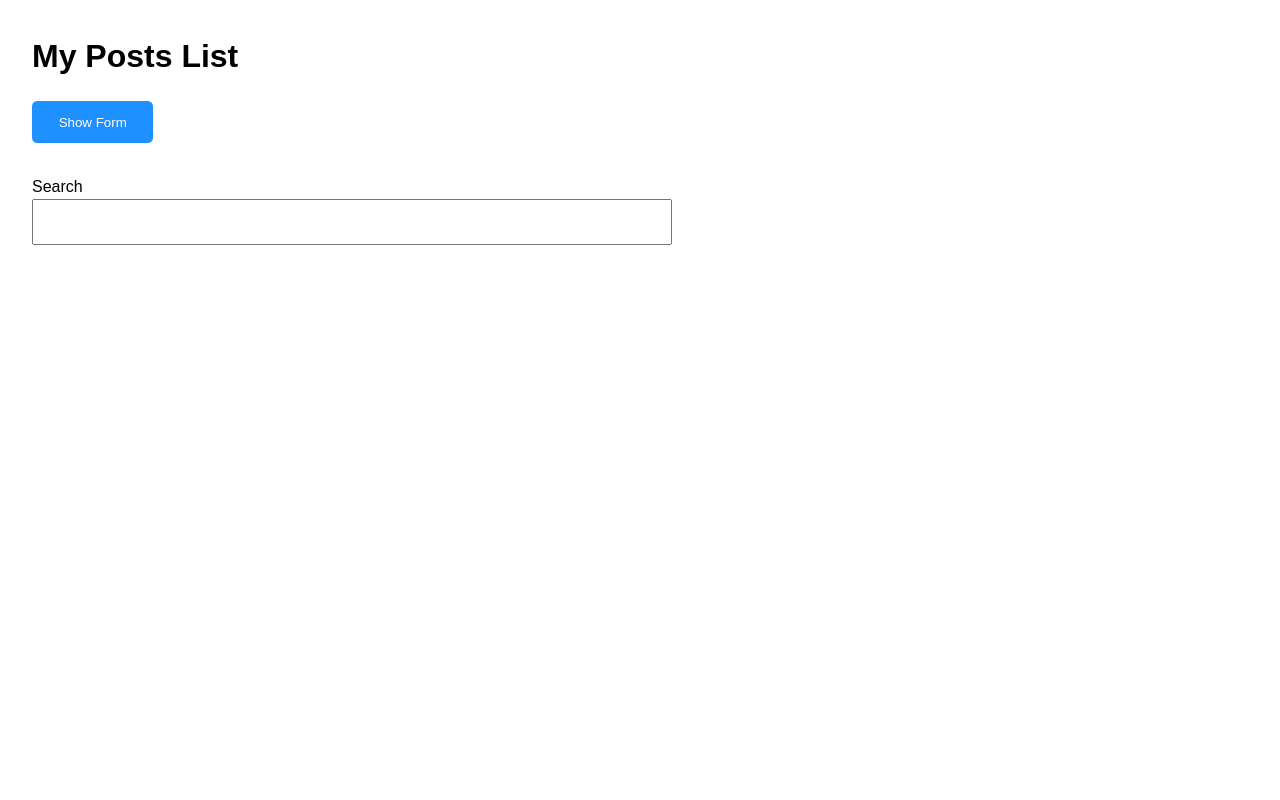
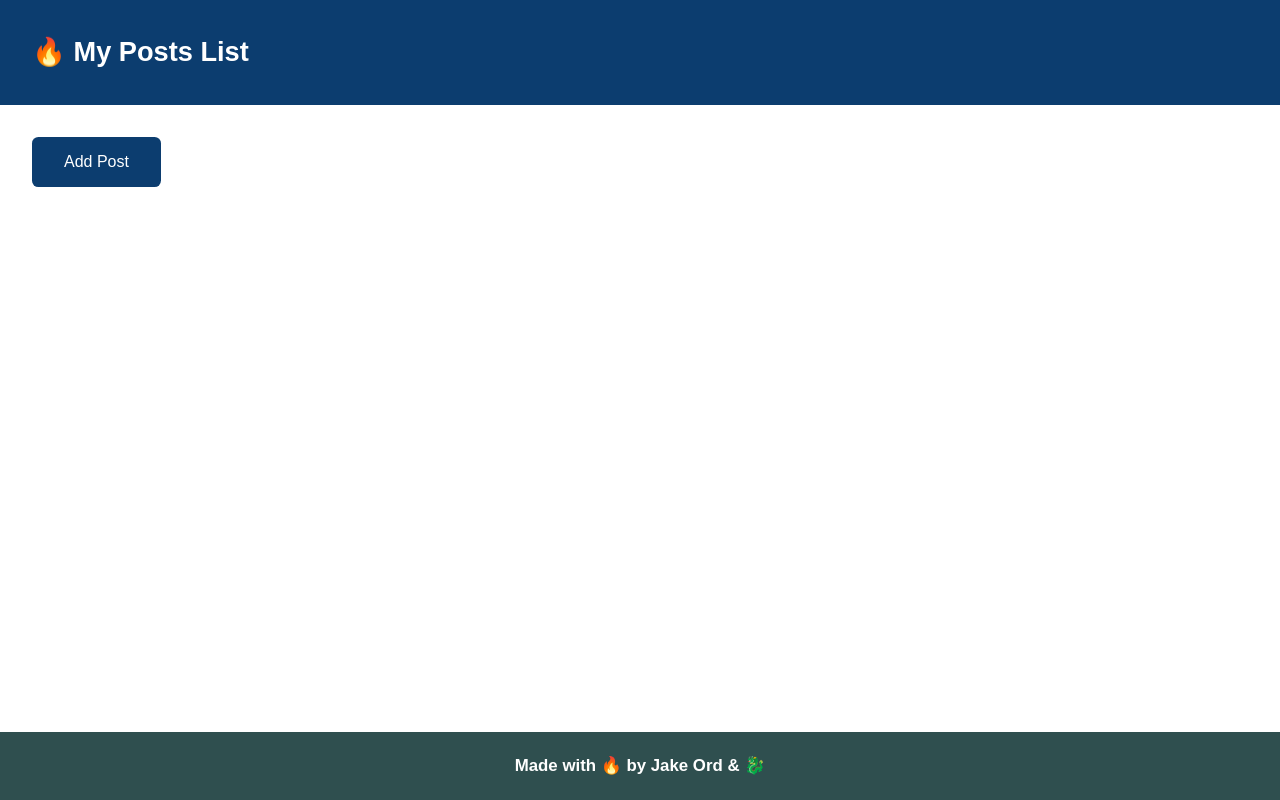
Before and after one commit to Uvacoder/postings, a React (Vite) app: page / in a window 1280 px wide. Built offline with nearby package versions, Linux system fonts and the light colour scheme.

Commit message:
feature: added search and sort, refactored styles

```diff
--- a/package.json
+++ b/package.json
@@ -7,6 +7,7 @@
     "serve": "vite preview"
   },
   "dependencies": {
+    "firebase": "^9.0.0-beta.8",
     "react": "^17.0.0",
     "react-dom": "^17.0.0",
     "uuid": "^8.3.2"
--- a/src/App.jsx
+++ b/src/App.jsx
@@ -8,16 +8,53 @@ export default function App() {
   const [title, setTitle] = useState('')
   const [content, setContent] = useState('')
   const [query, setQuery] = useState('')
+  const [sortType, setSortType] = useState('title')
   const [toggleForm, setToggleForm] = useState(false)
+  const [filterControls, setFilterControls] = useState(false)
+
+  const regexp = new RegExp(query, 'gi')
 
   useEffect(() => {
     const existingPosts = localStorage.getItem('posts')
     setPosts(existingPosts ? JSON.parse(existingPosts) : [])
   }, [])
 
+  // Runs a check to hide
+  useEffect(() => {
+    if (posts.length > 0) {
+      setFilterControls(true)
+    } else {
+      setFilterControls(false)
+    }
+  }, [filterControls, posts])
+
+  // Sort the array of posts by the value selected in the dropdown
+  useEffect(() => {
+    const sortPosts = (type) => {
+      const types = {
+        title: 'title',
+        content: 'content'
+      }
+      const sortProp = types[type]
+      const sorted = [...filteredPosts].sort((a, b) => {
+        a = a[sortProp].match(regexp)
+        b = b[sortProp].match(regexp)
+        if (a < b) {
+          return -1
+        }
+        if (a > b) {
+          return 1
+        }
+        return 0
+      })
+      setFilteredPosts(sorted)
+    }
+    sortPosts(sortType)
+  }, [sortType])
+
+  // Filter the array of posts by regex case insensitive match via title & content
   useEffect(() => {
     if (query) {
-      const regexp = new RegExp(query, 'gi')
       const filterPosts = posts.filter((post) => (post.title + post.content).match(regexp))
       setFilteredPosts(filterPosts)
     } else {
@@ -29,8 +66,10 @@ export default function App() {
     e.preventDefault()
     const newPostArray = [...posts, { id: uuidv4(), title, content }]
     setPosts(newPostArray)
+    setControls(true)
     setTitle('')
     setContent('')
+    setToggleForm(false)
     localStorage.setItem('posts', JSON.stringify(newPostArray))
   }
 
@@ -41,10 +80,9 @@ export default function App() {
   }
 
   return (
-    <main>
-      <h1>My Posts List</h1>
+    <main id='main-content'>
       <button className='btn' onClick={() => setToggleForm(!toggleForm)}>
-        {toggleForm ? 'Hide' : 'Show'} Form
+        {toggleForm ? 'Hide Form' : 'Add Post'}
       </button>
       {toggleForm && (
         <form onSubmit={addPost}>
@@ -63,10 +101,21 @@ export default function App() {
           </button>
         </form>
       )}
-      <aside>
-        <label htmlFor='search'>Search</label>
-        <input name='search' value={query} onChange={(e) => setQuery(e.target.value)} />
-      </aside>
+      {filterControls && (
+        <aside>
+          <div className='field'>
+            <label htmlFor='search'>Search</label>
+            <input name='search' value={query} onChange={(e) => setQuery(e.target.value)} />
+          </div>
+          <div className='field'>
+            <label htmlFor='sort'>Sort By</label>
+            <select name='sort' value={sortType} onChange={(e) => setSortType(e.target.value)}>
+              <option value='title'>title</option>
+              <option value='content'>content</option>
+            </select>
+          </div>
+        </aside>
+      )}
       <section>
         {filteredPosts &&
           filteredPosts.map((post) => <Post post={post} deletePost={deletePost} key={post.id} />)}
--- /dev/null
+++ b/src/components/Footer.jsx
@@ -0,0 +1,9 @@
+import React from 'react'
+
+export default function Footer() {
+  return (
+    <footer>
+      <h3>Made with 🔥 by Jake Ord & 🐉</h3>
+    </footer>
+  )
+}
--- /dev/null
+++ b/src/components/Header.jsx
@@ -0,0 +1,9 @@
+import React from 'react'
+
+export default function Navbar() {
+  return (
+    <header>
+      <h1>🔥 My Posts List</h1>
+    </header>
+  )
+}
--- a/src/main.jsx
+++ b/src/main.jsx
@@ -1,11 +1,20 @@
 import React from 'react'
 import ReactDOM from 'react-dom'
-import './styles.css'
+import './styles/variables.css'
+import './styles/app.css'
+import './styles/responsive.css'
 import App from './App'
+import Header from './components/Header'
+import Footer from './components/Footer'
 
 ReactDOM.render(
   <React.StrictMode>
+    <a className='skip-link' href='#main-content'>
+      Skip to content
+    </a>
+    <Header />
     <App />
+    <Footer />
   </React.StrictMode>,
   document.getElementById('root')
 )
--- a/src/styles.css
+++ /dev/null
@@ -1,64 +0,0 @@
-* {
-  box-sizing: border-box;
-}
-
-body {
-  font-family: 'Montserrat', sans-serif;
-  margin: 2em;
-  line-height: 1.5;
-}
-
-input,
-textarea {
-  padding: 1em;
-  font-family: inherit;
-}
-
-article {
-  background-color: #f5f5f5;
-  border-radius: 0.6em;
-  padding: 2em;
-  border: 1px solid #cdcdcd;
-}
-
-section > * + * {
-  margin-top: 2em;
-}
-
-.btn {
-  border: none;
-  background-color: dodgerblue;
-  padding: 1em 2em;
-  color: white;
-  border-radius: 0.4em;
-  cursor: pointer;
-  transition: 0.1s all ease-in;
-}
-.btn:hover {
-  background-color: rgb(24, 121, 218);
-}
-
-.danger {
-  background-color: crimson;
-}
-.danger:hover {
-  background-color: rgb(186, 21, 54);
-}
-
-aside {
-  display: flex;
-  flex-direction: column;
-  margin: 2em 0em;
-  max-width: 40em;
-}
-
-form {
-  margin-top: 2em;
-  display: flex;
-  flex-direction: column;
-  max-width: 40em;
-}
-
-form > * + * {
-  margin-top: 1em;
-}
--- /dev/null
+++ b/src/styles/app.css
@@ -0,0 +1,133 @@
+* {
+  box-sizing: border-box;
+  margin: 0;
+  padding: 0;
+}
+
+body {
+  font-family: var(--font-primary);
+  line-height: 1.5;
+}
+
+#root {
+  min-height: 100vh;
+  display: flex;
+  flex-direction: column;
+}
+
+main {
+  margin: var(--gap-top);
+}
+
+input,
+textarea {
+  padding: 1em;
+  font-family: inherit;
+}
+
+article {
+  background-color: var(--color-neutral-bg);
+  border-radius: 0.6em;
+  padding: 2em;
+  border: 1px solid var(--color-neutral-border);
+}
+
+article > * + * {
+  margin-top: 0.7em;
+}
+
+section {
+  margin-top: var(--gap-top);
+}
+
+section > * + * {
+  margin-top: var(--gap-top);
+}
+
+.btn {
+  border: none;
+  font-size: 1rem;
+  font-weight: 500;
+  background-color: var(--color-primary);
+  padding: 1em 2em;
+  color: var(--color-neutral);
+  border-radius: 0.4em;
+  cursor: pointer;
+  transition: 0.1s all ease-in;
+}
+.btn:hover {
+  background-color: var(--color-primary-accent);
+}
+
+.danger {
+  background-color: var(--color-danger);
+}
+.danger:hover {
+  background-color: var(--color-danger-accent);
+}
+
+aside {
+  display: flex;
+  flex-direction: column;
+  gap: var(--gap-top);
+  margin: 2em 0em;
+}
+
+.field {
+  display: flex;
+  width: min(100%, 60em);
+  flex-direction: column;
+}
+
+.field label {
+  margin-bottom: 0.4em;
+}
+
+select {
+  padding: 1em;
+}
+
+form {
+  margin-top: var(--gap-top);
+  display: flex;
+  flex-direction: column;
+  max-width: 40em;
+}
+
+form > * + * {
+  margin-top: 1em;
+}
+
+header {
+  padding: var(--gap-top);
+  color: var(--color-neutral);
+  background-color: var(--color-primary);
+}
+
+h1 {
+  font-size: 1.7rem;
+}
+
+footer {
+  font-size: 0.9rem;
+  padding: 1.5em;
+  color: var(--color-neutral);
+  text-align: center;
+  background-color: var(--color-secondary);
+  margin-top: auto;
+}
+
+.skip-link {
+  color: var(--color-netural-black);
+  font-weight: 500;
+  background-color: var(--color-focus);
+  border-bottom: 2px solid var(--color-netural-black);
+  padding: 1em 1.5em;
+  position: absolute;
+  transform: translateY(-100%);
+  transition: transform 0.3s;
+}
+
+.skip-link:focus {
+  transform: translateY(0%);
+}
--- /dev/null
+++ b/src/styles/responsive.css
@@ -0,0 +1,5 @@
+@media (min-width: 40em) {
+  aside {
+    flex-direction: row;
+  }
+}
--- /dev/null
+++ b/src/styles/variables.css
@@ -0,0 +1,19 @@
+:root {
+  --font-primary: 'Poppins', sans-serif;
+
+  --color-primary: rgb(12, 61, 111);
+  --color-primary-accent: rgb(15, 80, 145);
+
+  --color-secondary: darkslategrey;
+
+  --color-danger: crimson;
+  --color-danger-accent: rgb(186, 21, 54);
+
+  --color-neutral: white;
+  --color-netural-black: #181818;
+  --color-neutral-focus: rgb(237, 215, 50);
+  --color-neutral-bg: #f5f5f5;
+  --color-neutral-border: #cdcdcd;
+
+  --gap-top: 2em;
+}
```
Also changed, not shown: src/lib/firebase.js (added), src/lib/helpers.js (added), 2 other files (tests, documents, lock files or other folders).
